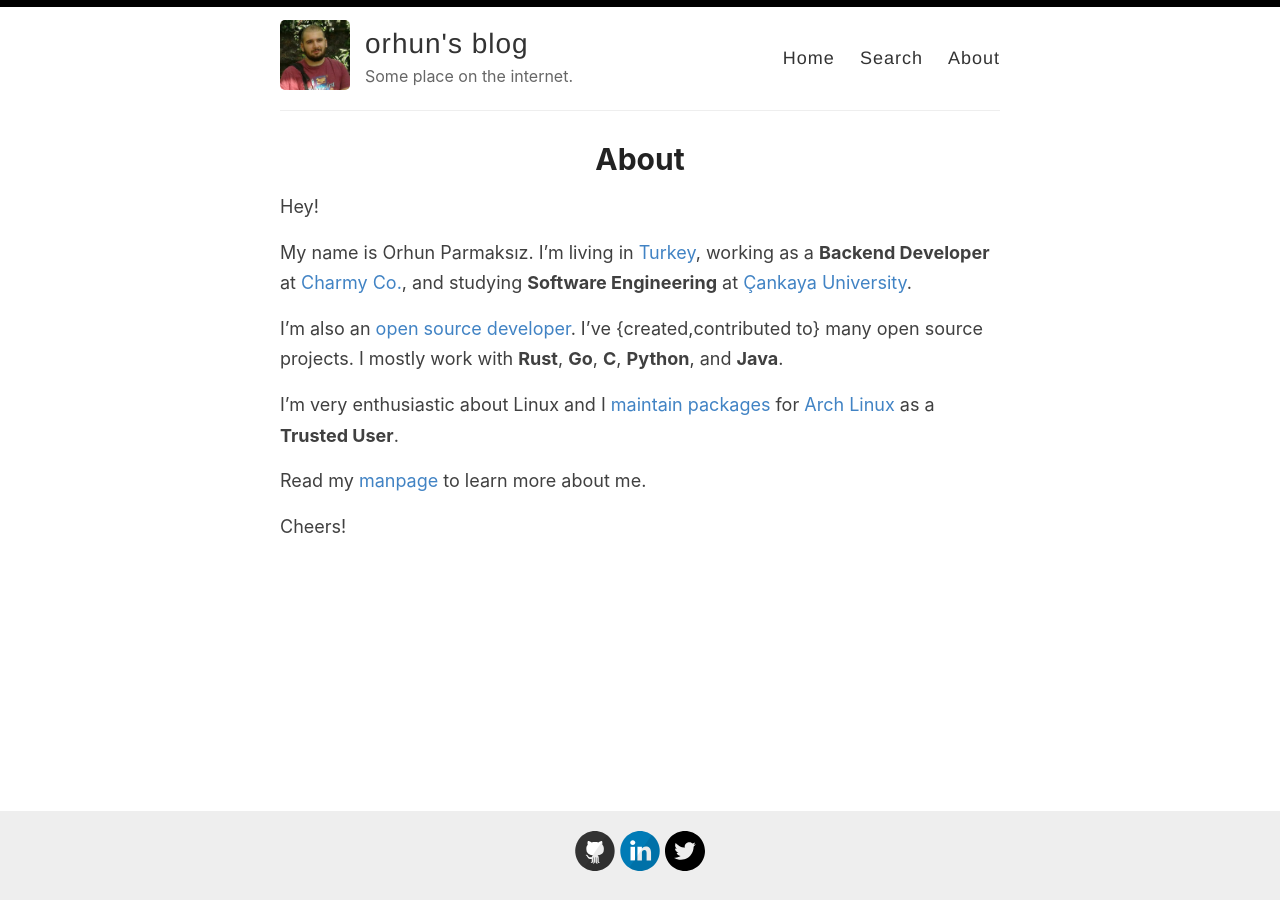
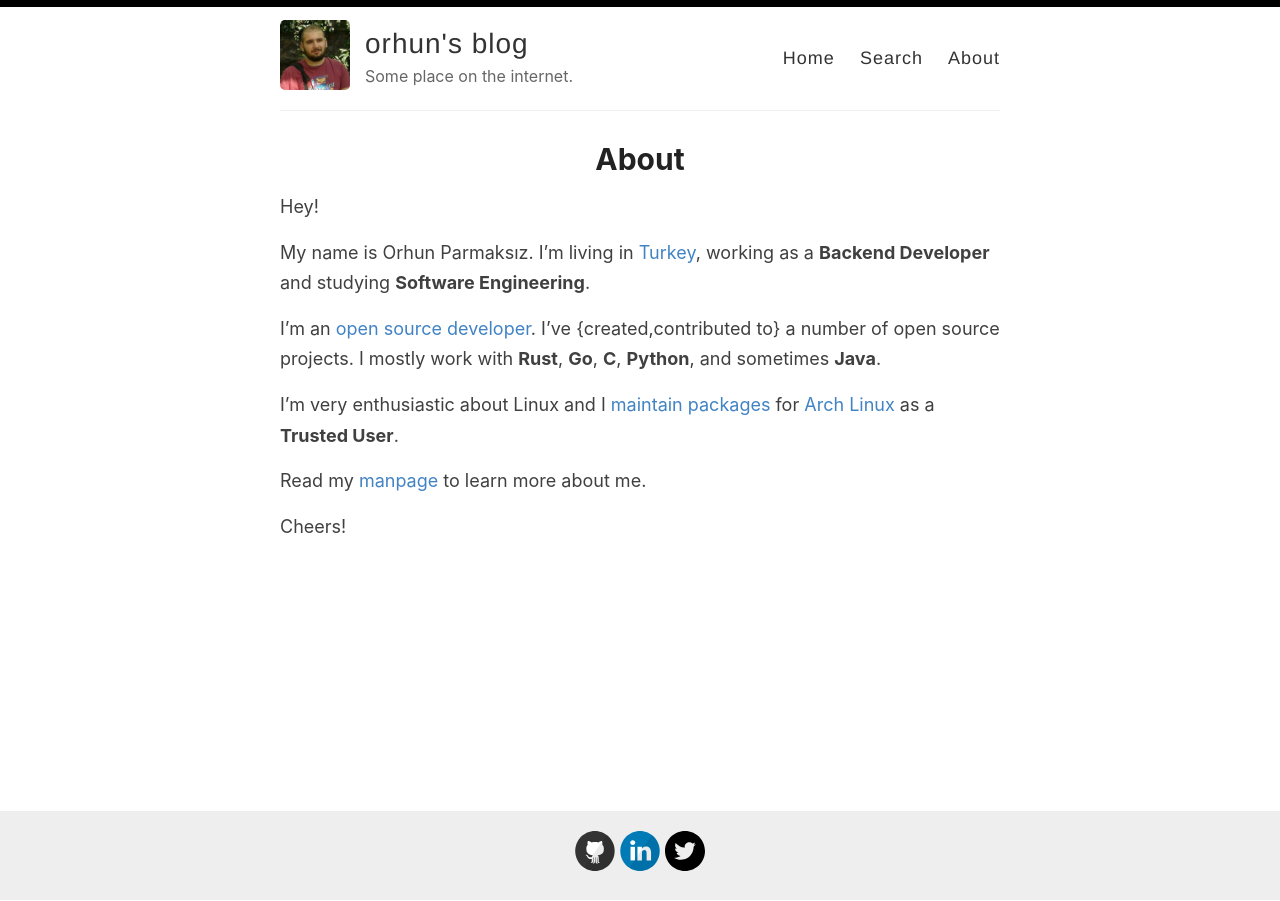
Before and after one commit to orhun/blog, a Jekyll site: the page built from _pages/about.md, in a window 1280 px wide. Built offline with Jekyll 4.4.1, drawn with Linux system fonts in a browser that asks for light colours.

Commit message:
Update about page

```diff
--- a/_pages/about.md
+++ b/_pages/about.md
@@ -6,9 +6,9 @@ permalink: /about/
 
 Hey!
 
-My name is Orhun Parmaksız. I'm living in [Turkey](https://en.wikipedia.org/wiki/Turkey), working as a **Backend Developer** at [Charmy Co.](https://charmy.app/), and studying **Software Engineering** at [Çankaya University](https://en.wikipedia.org/wiki/%C3%87ankaya_University).
+My name is Orhun Parmaksız. I'm living in [Turkey](https://en.wikipedia.org/wiki/Turkey), working as a **Backend Developer** and studying **Software Engineering**.
 
-I'm also an [open source developer](https://github.com/orhun). I've {created,contributed to} many open source projects. I mostly work with **Rust**, **Go**, **C**, **Python**, and **Java**.
+I'm an [open source developer](https://github.com/orhun). I've {created,contributed to} a number of open source projects. I mostly work with **Rust**, **Go**, **C**, **Python**, and sometimes **Java**.
 
 I'm very enthusiastic about Linux and I [maintain packages](https://archlinux.org/packages/?maintainer=orhun) for [Arch Linux](https://en.wikipedia.org/wiki/Arch_Linux) as a **Trusted User**.
 
```
